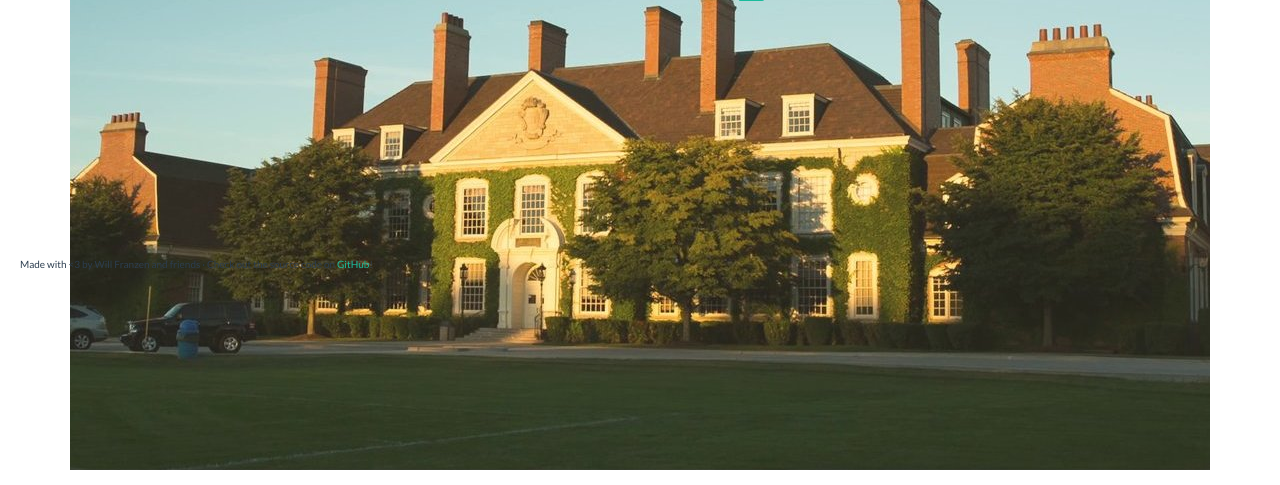
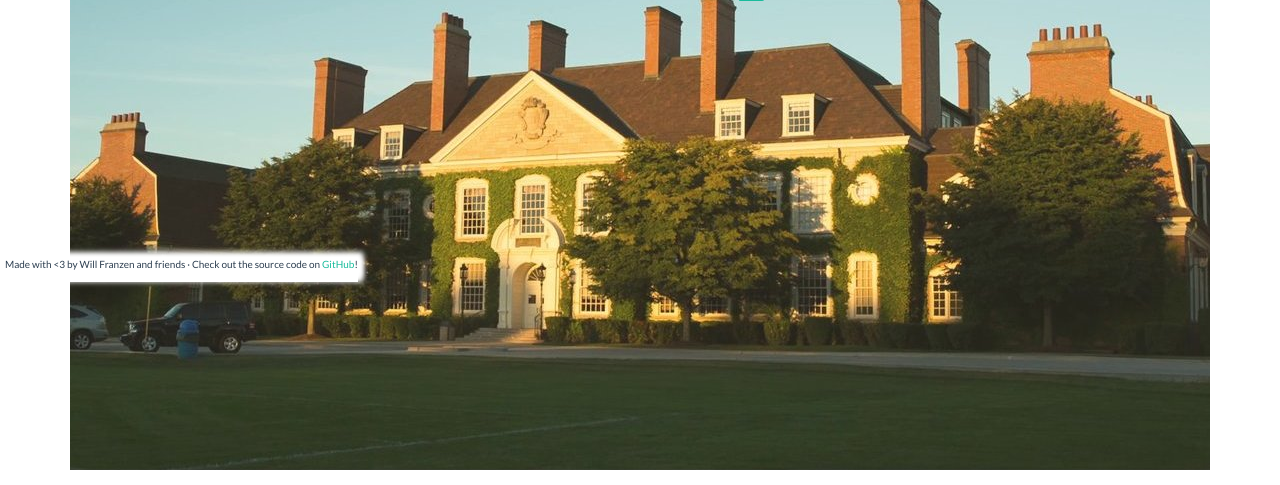
Before and after one commit to LFHS/CenterScout, a web app: file web/index.html in a window 1280 px wide. Shown: the part 523-1008 px from the top of the page. Run offline with its HTML, style and script files only (its server is not run), Linux system fonts and the light colour scheme.

Commit message:
Modify footer

```diff
--- a/web/css/main.css
+++ b/web/css/main.css
@@ -13,6 +13,8 @@ footer {
 	position: absolute;
 	bottom: -5px;
 	left: 5px;
+	background-color: #fff;
+	box-shadow: 5px -5px 5px #fff, 5px 0px 5px #fff;
 }
 
 .cordova footer {
--- a/web/index.html
+++ b/web/index.html
@@ -47,7 +47,7 @@
         </div>
         <div class="container" id="mainView" ng-view>
         </div>
-        <footer class="container">
+        <footer>
             <p>Made with &lt;3 by Will Franzen and friends &middot; Check out the source code on <a href="https://github.com/LFHS/CenterScout/">GitHub</a>!</p>
         </footer>
         <script src="js/jquery.js"></script>
```
